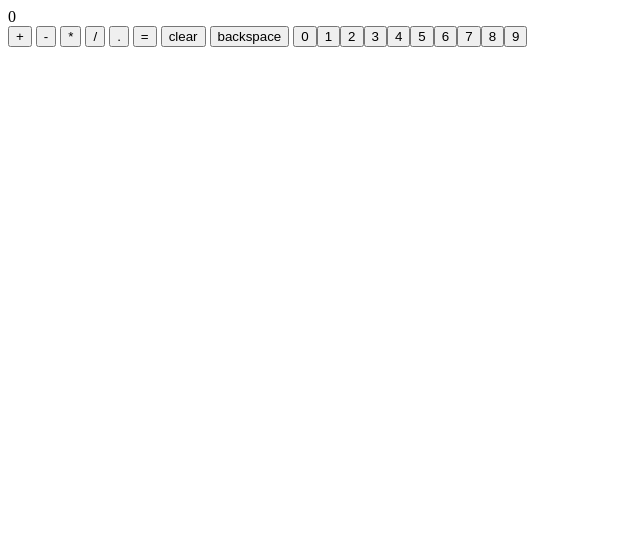
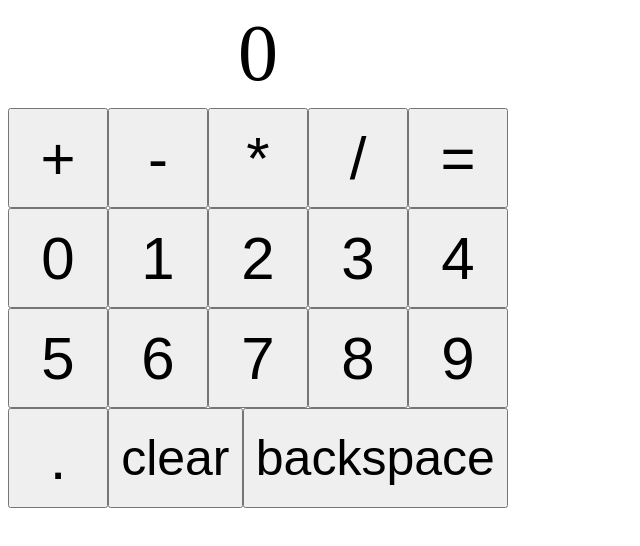
Before and after one commit to Xiaowei1102/-calculator, a plain HTML site: page index.html in a window 1280 px wide. Shown: the whole page, without its empty margins (0-640 px from the left). Drawn offline with Linux system fonts and the light colour scheme.

Commit message:
add style to the calculator

```diff
--- a/index.html
+++ b/index.html
@@ -8,13 +8,34 @@
 <body>
   <script src="javascript.js" defer></script>
   <div>0</div>
-  <button>+</button>
-  <button>-</button>
-  <button>*</button>
-  <button>/</button>
-  <button class="decimal-point">.</button>
-  <button>=</button>
-  <button>clear</button>
-  <button>backspace</button>
+  <p class="operators">
+    <button>+</button>
+    <button>-</button>
+    <button>*</button>
+    <button>/</button>
+    <button>=</button>
+  </p>
+
+  <p class="numbers">
+    <button class = "digit">0</button>
+    <button class = "digit">1</button>
+    <button class = "digit">2</button>
+    <button class = "digit">3</button>
+    <button class = "digit">4</button>
+    <button class = "digit">5</button>
+    <button class = "digit">6</button>
+    <button class = "digit">7</button>
+    <button class = "digit">8</button>
+    <button class = "digit">9</button>
+
+  </p>
+
+  <p class="function-button">
+    <button class="decimal-point">.</button>
+    <button class="clear">clear</button>
+    <button class="backspace">backspace</button>
+  </p>
+
+
 </body>
 </html>
--- a/javascript.js
+++ b/javascript.js
@@ -25,13 +25,13 @@ function operate(operator, a, b) {
 
     }
 }
-//create 9 number buttons
-for (let i = 0; i <= 9; i++) {
-    numberButton = document.createElement('button');
-    numberButton.textContent = i;
-    numberButton.classList.add('number')
-    document.body.appendChild(numberButton);
-}
+// //create 9 number buttons: had to disable this for css purpose
+// for (let i = 0; i <= 9; i++) {
+//     numberButton = document.createElement('button');
+//     numberButton.textContent = i;
+//     numberButton.classList.add('number')
+//     document.body.appendChild(numberButton);
+// }
 
 //consolidate all events in clickevents into a funciton to be called during key events for key support
 function calculate(display, clickContent) {
--- a/style.css
+++ b/style.css
@@ -0,0 +1,44 @@
+body{
+    height: 500px;
+    width: 500px;
+    display: flex;
+    flex-direction: column;
+    justify-content: center;
+
+}
+
+div, p {
+    margin: 0;
+    display: flex;
+    justify-content: center;
+}
+
+
+div {
+    min-width: 400px;
+    min-height: 100px;
+    font-size: 80px;
+}
+
+button {
+    min-width: 100px;
+    min-height: 100px;
+    font-size: 60px;
+}
+
+.numbers {
+
+    display: flex;
+    flex-wrap: wrap;
+}
+
+ .clear, .backspace{
+
+    font-size: 50px;
+}
+p.function-button {
+    display: flex;
+}
+p.function-button button {
+    flex: 1 1 auto;
+}
```
